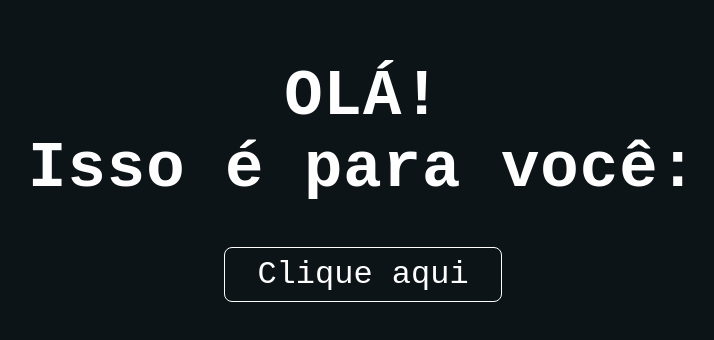
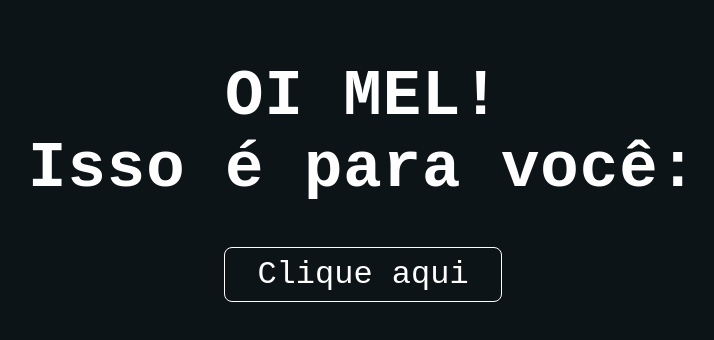
Before and after one commit to salgadoles/presente.mel, a plain HTML site: page index.html in a window 1280 px wide. Shown: the part 240-580 px from the top of the page, without its empty margins (277-991 px from the left). Drawn offline with Linux system fonts and the light colour scheme; a web font is replaced by a local one.

Commit message:
Update index.html

```diff
--- a/index.html
+++ b/index.html
@@ -56,7 +56,7 @@
 </head>
 <body>
     <div>
-        <h1>OLÁ! <br>Isso é para você:</h1>
+        <h1>OI MEL! <br>Isso é para você:</h1>
         <a href="flower.html"><button>Clique aqui</button></a>
     </div>
 </body>
```
